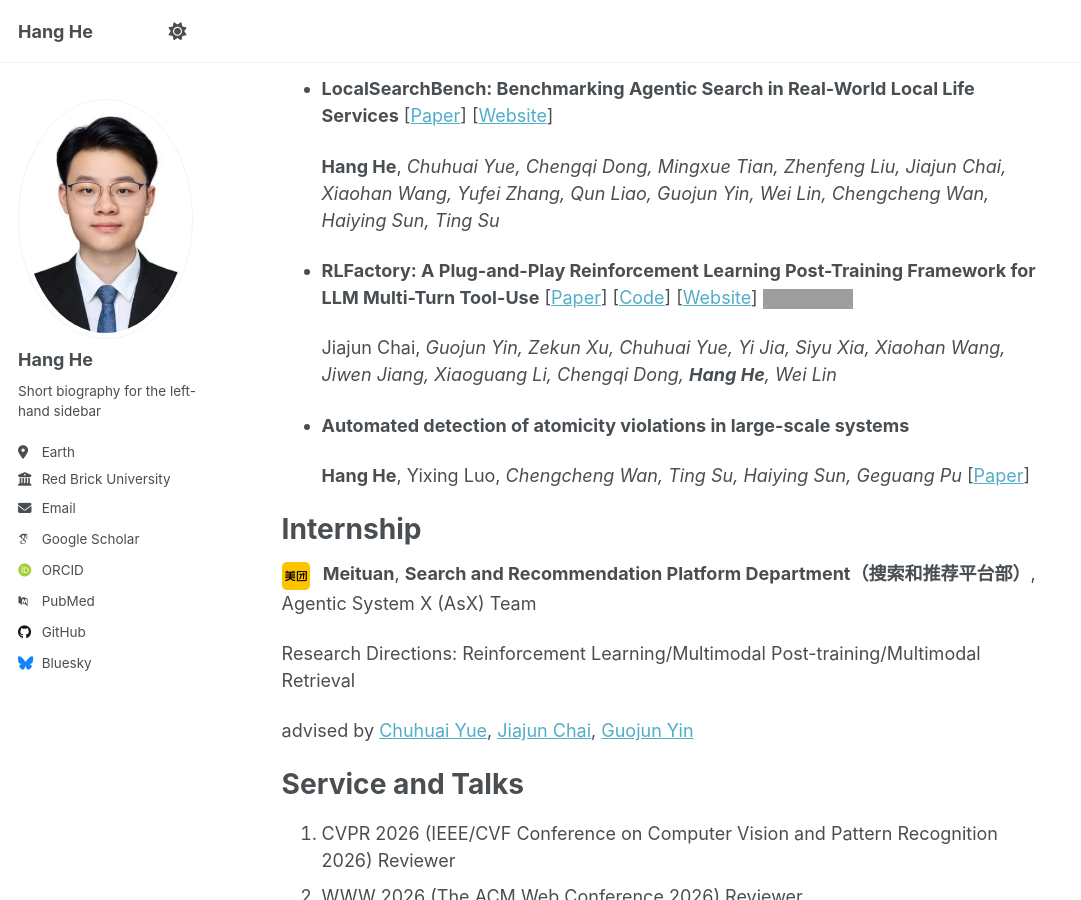
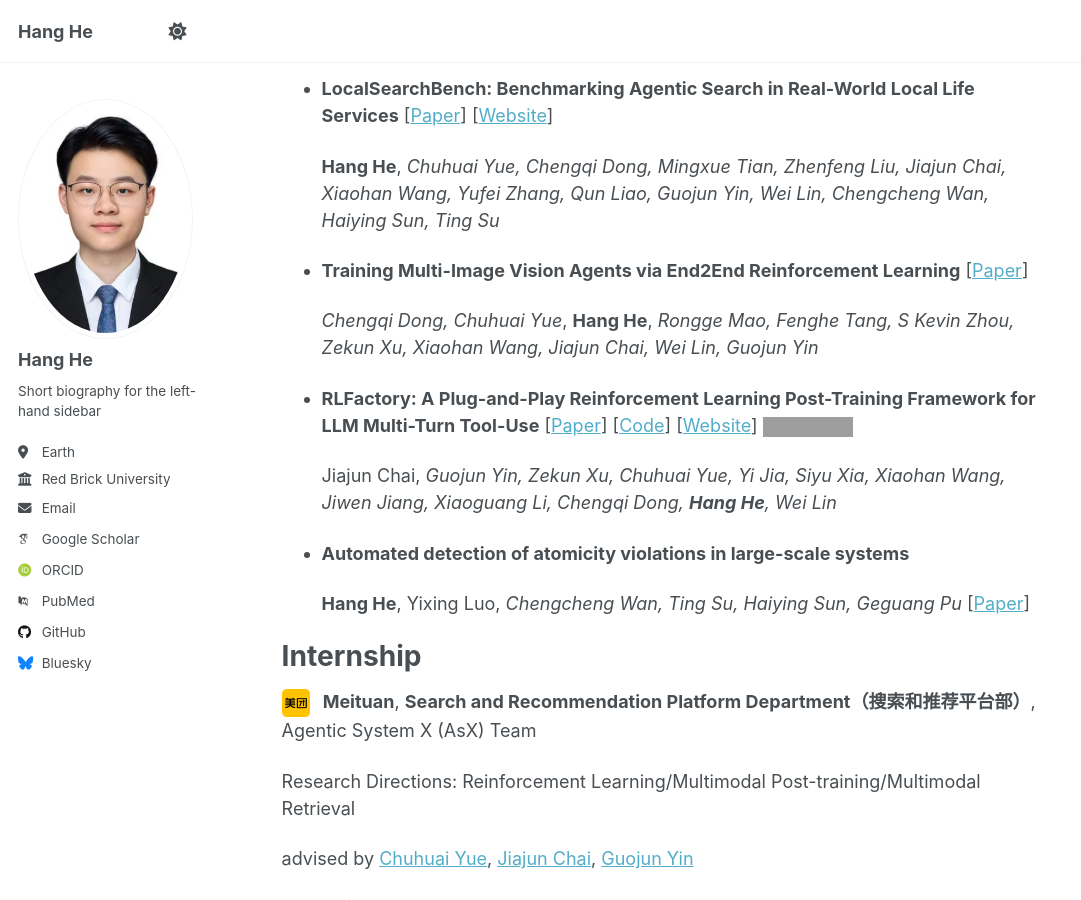
Before and after one commit to hanghe3/hanghe3.github.io, a Jekyll site: the page built from _pages/about.md, in a window 1280 px wide and 900 px high, scrolled down 479 px. Shown: the whole window, without its empty margins (0-1081 px from the left). Built offline with Jekyll 4.4.1, drawn with Linux system fonts in a browser that asks for light colours; some web fonts are replaced; a script that is not in the unit is left out; grey boxes are pictures that could not be loaded.

Commit message:
Add Training Multi-Image Vision Agents preprint to about page

```diff
--- a/_pages/about.md
+++ b/_pages/about.md
@@ -23,6 +23,10 @@ Preprints
 - **LocalSearchBench: Benchmarking Agentic Search in Real-World Local Life Services** [[Paper](https://arxiv.org/abs/2512.07436)] [[Website](https://localsearchbench.github.io/)]
 
   **Hang He**, _Chuhuai Yue, Chengqi Dong, Mingxue Tian, Zhenfeng Liu, Jiajun Chai, Xiaohan Wang, Yufei Zhang, Qun Liao, Guojun Yin, Wei Lin, Chengcheng Wan, Haiying Sun, Ting Su_
+
+- **Training Multi-Image Vision Agents via End2End Reinforcement Learning** [[Paper](https://arxiv.org/abs/2512.08980)]
+
+  _Chengqi Dong, Chuhuai Yue_, **Hang He**, _Rongge Mao, Fenghe Tang, S Kevin Zhou, Zekun Xu, Xiaohan Wang, Jiajun Chai, Wei Lin, Guojun Yin_
 
 - **RLFactory: A Plug-and-Play Reinforcement Learning Post-Training Framework for LLM Multi-Turn Tool-Use** [[Paper](https://arxiv.org/abs/2509.06980)] [[Code](https://github.com/Simple-Efficient/RL-Factory)] [[Website](https://mp.weixin.qq.com/s/jvqBJU1gsvkKkeBX_R0fnw)] ![GitHub stars](https://img.shields.io/github/stars/Simple-Efficient/RL-Factory?style=social)
 
```
